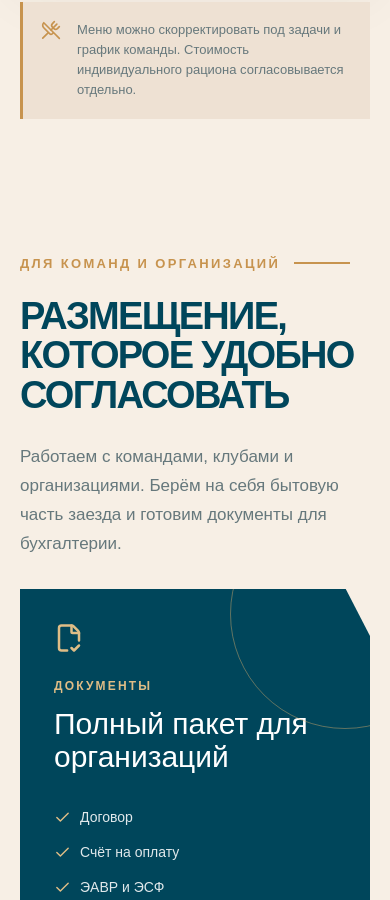
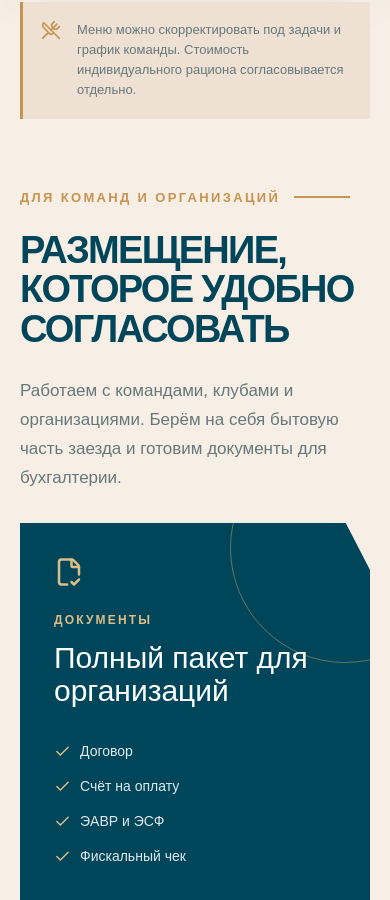
Before and after one commit to ewgftju/airom-hotel, a Next.js app: page / in a window 390 px wide. Shown: the part 6904-7804 px from the top of the page. Built offline with nearby package versions, Linux system fonts and the light colour scheme.

Commit message:
Fix excessive spacing between adjacent sections

```diff
--- a/app/globals.css
+++ b/app/globals.css
@@ -494,7 +494,13 @@ section[id] {
 .section {
   max-width: 1480px;
   margin: 0 auto;
-  padding: clamp(72px, 6vw, 104px) clamp(24px, 5.5vw, 84px);
+  padding: clamp(64px, 5vw, 84px) clamp(24px, 5.5vw, 84px);
+}
+
+/* Adjacent content sections share one vertical gap instead of stacking
+   a full bottom and top padding into a large empty area. */
+.section + .section {
+  padding-top: 0;
 }
 
 .section-heading {
```
